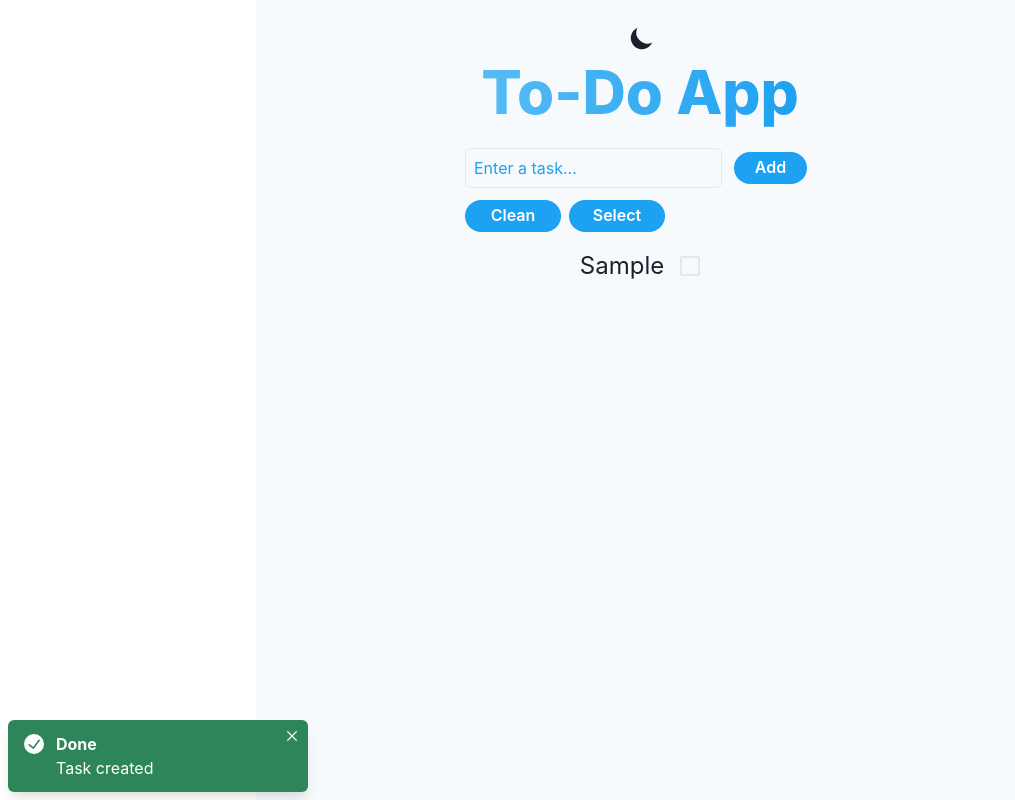
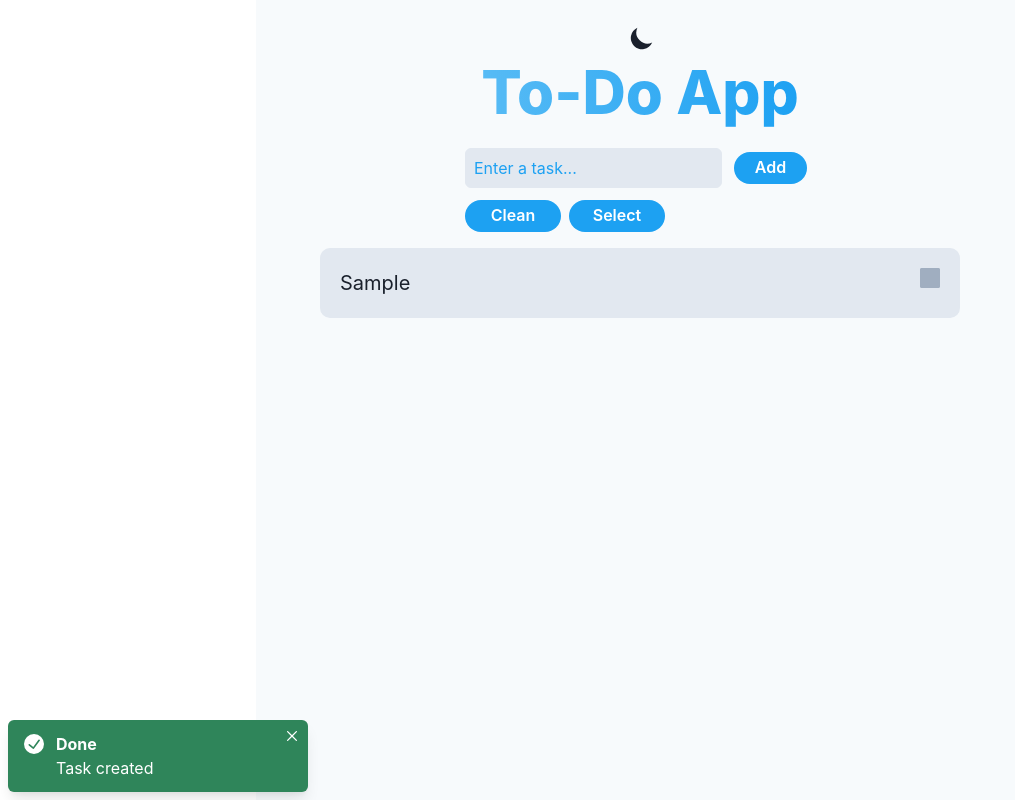
Before and after one commit to JavierPineyro/to-do-chakra, a React (Vite) app: page / in a window 1280 px wide. Both pictures are taken after typing "Sample" into the empty fields and a click on the button "Add". Shown: the whole page, without its empty margins (0-1015 px from the left). Built offline with nearby package versions, Linux system fonts and the light colour scheme.

Commit message:
fixing things and adding some styles for the app

```diff
--- a/src/components/TaskContent.jsx
+++ b/src/components/TaskContent.jsx
@@ -3,7 +3,7 @@ import TaskItem from './TaskItem'
 
 export default function TaskContent ({ tasks, handleToggle }) {
   return (
-    <Stack gap={4} direction='colum'>
+    <Stack maxW='2xl' gap={4} direction='column'>
       {
         tasks.map(task =>
           <TaskItem task={task} handleToggle={handleToggle} key={task.id} />
--- a/src/components/TaskForm.jsx
+++ b/src/components/TaskForm.jsx
@@ -10,6 +10,7 @@ export default function TaskForm ({ createTask, deleteCompletedTask, selectAllTa
   const toast = useToast()
   const { colorMode } = useColorMode()
 
+  const backgroundStyle = colorMode === 'light' ? 'gray.200' : 'inherit'
   const placeholderStyle = colorMode === 'light'
     ? { opacity: 1, color: 'twitter.500' }
     : { opacity: 1, color: 'twitter.500' }
@@ -34,16 +35,24 @@ export default function TaskForm ({ createTask, deleteCompletedTask, selectAllTa
       })
     setInput('')
   }
+
   const handleTextButton = () => {
     selectAllTasks(textButton)
     setTextButton(prev => !prev)
   }
+
+  const deleteTask = () => {
+    deleteCompletedTask()
+    setTextButton(prev => !prev)
+  }
+
   return (
     <Stack gap={2} w={[450, 350]} minW={120}>
       <form onSubmit={handleSubmit}>
         <Stack alignItems='center' gap={1} direction='row'>
           <Input
             paddingLeft={2}
+            backgroundColor={backgroundStyle}
             size={['lg', 'md']}
             colorScheme='twitter'
             variant='outline' onChange={handleChange} value={input} type='text'
@@ -56,7 +65,7 @@ export default function TaskForm ({ createTask, deleteCompletedTask, selectAllTa
         </Stack>
       </form>
       <Stack gap={2} justifyContent='start' direction='row'>
-        <Button color='white' size={['lg', 'sm']} variant='solid' colorScheme='twitter' onClick={deleteCompletedTask}>
+        <Button color='white' size={['lg', 'sm']} variant='solid' colorScheme='twitter' onClick={deleteTask}>
           Clean
         </Button>
         <Button color='white' size={['lg', 'sm']} variant='solid' colorScheme='twitter' onClick={handleTextButton}>
--- a/src/components/TaskItem.jsx
+++ b/src/components/TaskItem.jsx
@@ -3,14 +3,37 @@ import { Checkbox, Stack, Text, useColorMode } from '@chakra-ui/react'
 export default function TaskItem ({ task, handleToggle }) {
   const { colorMode } = useColorMode()
   const colorTaskDone = colorMode === 'light' ? '#666' : '#aaa'
+  const backgroundStyle = colorMode === 'light' ? 'gray.200' : 'blackAlpha.400'
+
   return (
-    <Stack alignContent='center' direction='row' gap={4}>
-      {
+    <Stack
+      backgroundColor={backgroundStyle}
+      // backdropFilter='auto'
+      // backdropInvert='10%'
+      // backdropBlur='2px'
+      // border='1px'
+      p={5} justifyContent='space-between'
+      borderRadius={10}
+      alignItems='start' direction='row' gap={1}
+      alignContent='baseline'
+    >
+      <Stack maxW={['lg', 'xl']} minW={['lg', 'xl']}>
+        {
         task.done
-          ? <Text fontSize='2xl' textDecoration='line-through' color={colorTaskDone}>{task.content}</Text>
-          : <Text fontSize='2xl'>{task.content}</Text>
+          ? <Text fontSize='xl' textDecoration='line-through' color={colorTaskDone}>{task.content}</Text>
+          : <Text fontSize='xl'>{task.content}</Text>
       }
-      <Checkbox size='lg' onChange={() => handleToggle(task)} checked={task.done} />
+      </Stack>
+      <Stack>
+        <Checkbox
+          colorScheme='twitter'
+          backgroundColor='gray.400'
+          borderRadius={2}
+          borderColor='gray.400'
+          iconSize='3rem' size='lg'
+          onChange={() => handleToggle(task)} isChecked={task.done}
+        />
+      </Stack>
     </Stack>
   )
 }
```
